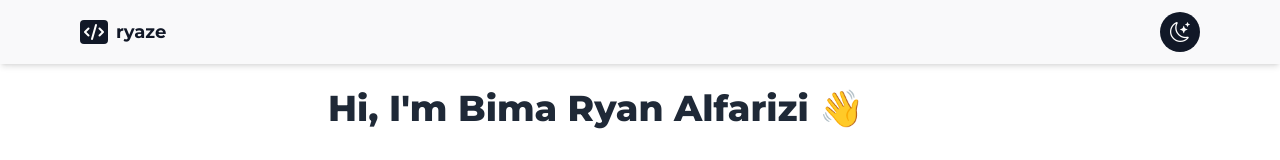
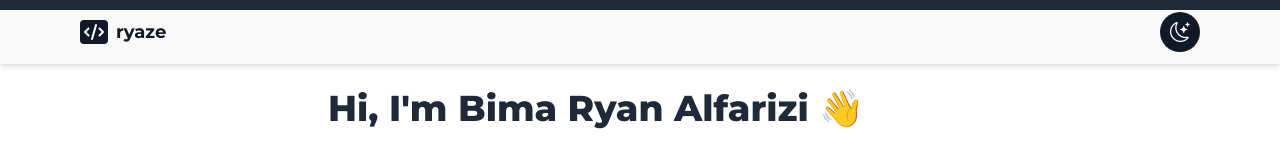
Before and after one commit to bimaryan/ryaze, a React (Create React App) app: page / in a window 1280 px wide. Shown: the top 160 px of the page. Built offline with nearby package versions, Linux system fonts and the light colour scheme.

Commit message:
scroll atas

```diff
--- a/package.json
+++ b/package.json
@@ -14,6 +14,7 @@
     "datatables.net-responsive": "^3.0.3",
     "dotenv": "^16.4.5",
     "jquery": "^3.7.1",
+    "motion": "^12.0.5",
     "react": "^18.3.1",
     "react-dom": "^18.3.1",
     "react-router-dom": "^6.23.1",
--- a/src/components/Navbar.js
+++ b/src/components/Navbar.js
@@ -1,7 +1,11 @@
+"use client"
+
+import { motion, useScroll } from "motion/react"
 import React, { useState, useEffect } from "react";
 import { NavLink } from "react-router-dom";
 
 function Navbar() {
+    const { scrollYProgress } = useScroll()
     const [isDarkMode, setIsDarkMode] = useState(() => {
         const savedMode = localStorage.getItem("darkMode");
         return savedMode === "true";
@@ -21,6 +25,22 @@ function Navbar() {
     };
 
     return (
+        <>
+            <motion.div
+                id="scroll-indicator"
+                style={{
+                    scaleX: scrollYProgress,
+                    position: "fixed",
+                    top: 0,
+                    left: 0,
+                    right: 0,
+                    height: 10,
+                    originX: 0,
+                    zIndex: 20,
+                }}
+                className="bg-gray-800 dark:bg-white"
+            />
+
             <nav className="sticky top-0 z-10 bg-gray-100 bg-opacity-50 dark:bg-gray-900 dark:bg-opacity-50 backdrop-blur-lg shadow-md">
                 <div className="max-w-6xl mx-auto flex items-center justify-between px-4 py-3">
                     {/* Logo */}
@@ -43,6 +63,7 @@ function Navbar() {
                     </button>
                 </div>
             </nav>
+        </>
     );
 }
 
```
Also changed, not shown: src/pages/home/Index.js (+5 -4 lines), 1 other file (tests, documents, lock files or other folders). Lines whose indentation alone changed are shown as unchanged.
